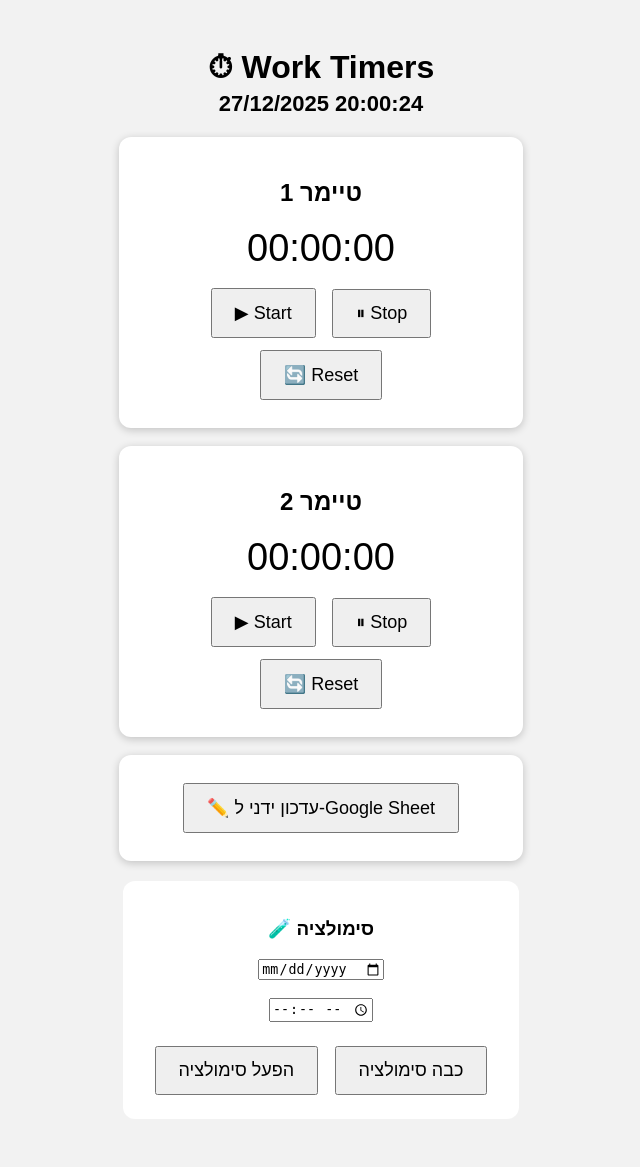
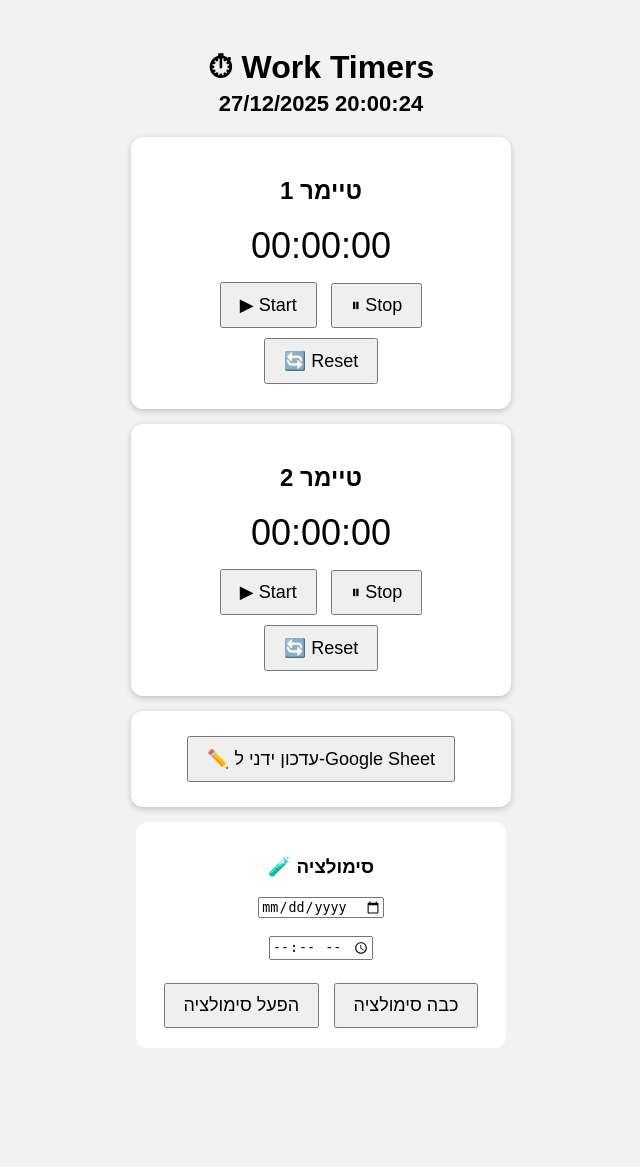
Before and after one commit to matanexcell-lab/work-timers, a Flask app: template app/templates/index.html in a window 1280 px wide. Shown: the whole page, without its empty margins (319-959 px from the left). After the commit the page ends 1048 px from the top, so only its background shows below. Run offline with Flask 3, Linux system fonts and the light colour scheme; the template is opened without the code that fills it, so the values that code supplies are empty; parts of the project's set-up code (start-up, migrations or seed data) failed here and were passed over.

Commit message:
Update index.html

```diff
--- a/app/templates/index.html
+++ b/app/templates/index.html
@@ -29,30 +29,30 @@ h1 {
 .card {
   background: white;
   border-radius: 12px;
-  padding: 22px;
-  margin: 18px auto;
-  max-width: 360px;
-  box-shadow: 0 2px 8px rgba(0,0,0,0.2);
+  padding: 20px;
+  margin: 15px auto;
+  max-width: 340px;
+  box-shadow: 0 2px 6px rgba(0,0,0,0.2);
 }
 
 .timer {
-  font-size: 38px;
-  margin: 12px 0;
+  font-size: 36px;
+  margin: 10px 0;
 }
 
 button {
   font-size: 18px;
-  padding: 12px 22px;
-  margin: 6px;
+  padding: 10px 18px;
+  margin: 5px;
   cursor: pointer;
 }
 
 .sim-box {
   background: #fff;
-  padding: 18px;
+  padding: 15px;
   border-radius: 12px;
-  max-width: 360px;
-  margin: 20px auto;
+  max-width: 340px;
+  margin: auto;
 }
 </style>
 </head>
@@ -97,76 +97,71 @@ button {
 <script>
 const BASE = window.location.origin;
 
-// ================= STATUS =================
-async function refreshStatus(){
+/* ===== רענון מצב ===== */
+async function refreshStatus() {
   try {
-    const r = await fetch(`${BASE}/api/status`);
-    const d = await r.json();
+    const res = await fetch(`${BASE}/api/status`);
+    const data = await res.json();
 
     const title = document.getElementById("nowTitle");
-    title.innerText = d.now_str + (d.simulation ? " (סימולציה)" : "");
-    title.className = d.simulation ? "sim" : "";
+    title.textContent =
+      data.now_str + (data.simulation ? " (סימולציה)" : "");
+    title.className = data.simulation ? "sim" : "";
 
-    d.timers.forEach((t, i) => {
-      document.getElementById(`timer-${i+1}`).innerText = t;
+    data.timers.forEach((val, i) => {
+      document.getElementById(`timer-${i+1}`).textContent = val;
     });
-  } catch(e){
-    console.error("Status error:", e);
+  } catch (e) {
+    console.error("Status error", e);
   }
 }
 
 setInterval(refreshStatus, 1000);
 refreshStatus();
 
-// ================= TIMER ACTIONS =================
-async function startTimer(i){
-  const r = await fetch(`${BASE}/api/timer/${i}/start`, { method: "POST" });
-  console.log("START", await r.json());
-  refreshStatus();
+/* ===== פעולות טיימר ===== */
+function startTimer(i) {
+  fetch(`${BASE}/api/timer/${i}/start`, { method: "POST" });
 }
 
-async function stopTimer(i){
-  await fetch(`${BASE}/api/timer/${i}/stop`, { method: "POST" });
-  refreshStatus();
+function stopTimer(i) {
+  fetch(`${BASE}/api/timer/${i}/stop`, { method: "POST" });
 }
 
-async function resetTimer(i){
-  await fetch(`${BASE}/api/timer/${i}/reset`, { method: "POST" });
-  refreshStatus();
+function resetTimer(i) {
+  fetch(`${BASE}/api/timer/${i}/reset`, { method: "POST" });
 }
 
-// ================= GOOGLE SHEET =================
-async function logNow(){
-  try {
-    const r = await fetch(`${BASE}/api/log-now`, { method: "POST" });
-    const d = await r.json();
-    alert("✅ עודכן ב-Google Sheet");
-    console.log("LOG:", d);
-  } catch(e){
-    alert("❌ שגיאה בעדכון");
-  }
+/* ===== Google Sheet ===== */
+function logNow() {
+  fetch(`${BASE}/api/log`, { method: "POST" })
+    .then(r => r.json())
+    .then(d => {
+      if (d.ok) alert("✅ נרשם ב-Google Sheet");
+      else alert("❌ שגיאה ברישום");
+    })
+    .catch(() => alert("❌ שגיאת תקשורת"));
 }
 
-// ================= SIMULATION =================
-async function startSim(){
-  const d = simDate.value;
-  const t = simTime.value;
-  if(!d || !t){
+/* ===== סימולציה ===== */
+function startSim() {
+  const d = document.getElementById("simDate").value;
+  const t = document.getElementById("simTime").value;
+
+  if (!d || !t) {
     alert("בחר תאריך ושעה");
     return;
   }
 
-  await fetch(`${BASE}/api/sim/start`, {
+  fetch(`${BASE}/api/sim/start`, {
     method: "POST",
     headers: { "Content-Type": "application/json" },
     body: JSON.stringify({ datetime: `${d} ${t}` })
   });
-  refreshStatus();
 }
 
-async function stopSim(){
-  await fetch(`${BASE}/api/sim/stop`, { method: "POST" });
-  refreshStatus();
+function stopSim() {
+  fetch(`${BASE}/api/sim/stop`, { method: "POST" });
 }
 </script>
 
```
